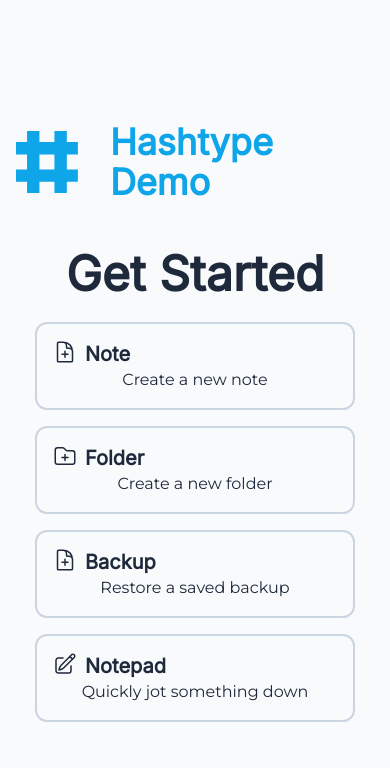
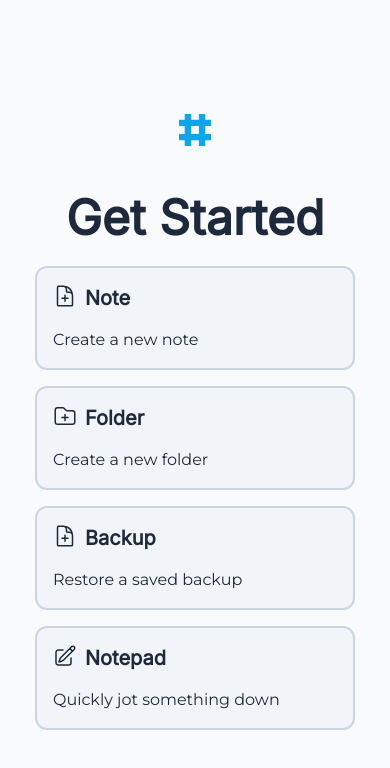
Before and after one commit to matovius/hashtype, a SvelteKit app: page /demo in a window 390 px wide. Shown: the top 768 px of the page. Built offline with nearby package versions, Linux system fonts and the light colour scheme; a web font is replaced by a local one.

Commit message:
Add responsiveness and state styles

```diff
--- a/src/routes/demo/+page.svelte
+++ b/src/routes/demo/+page.svelte
@@ -39,22 +39,21 @@
   <title>Hashtype Demo App</title>
 </svelte:head>
 
-<main class="w-full h-full flex justify-center items-center">
+<main class="w-full h-full flex justify-center items-center overflow-y-scroll">
   <div class="flex flex-col gap-12 p-4">
     <div
-      class="text-sky-500 dark:text-slate-300 flex justify-center items-center gap-8"
+      class="text-sky-500 dark:text-slate-300 flex justify-center items-center gap-4 sm:gap-6 md:gap-8"
     >
-      <div class="w-16 aspect-square">
+      <div class="w-8 sm:w-12 md:w-16 aspect-square">
         <HashtypeLogo />
       </div>
-      <Text as="h2">Hashtype Demo</Text>
     </div>
     <div class="flex flex-col justify-center items-center gap-6">
       <Text as="h1">Get Started</Text>
       <div class="flex justify-center items-center gap-4 flex-wrap">
         {#each startingActions as startingAction}
           <button
-            class="outline-none w-full max-w-xs p-4 rounded-xl border-2 border-slate-300 hover:border-slate-500 focus:border-slate-500 dark:border-slate-700 dark:hover:border-slate-500"
+            class="transition outline-none text-left w-full max-w-xs p-4 flex flex-col gap-4 rounded-xl border-2 border-slate-300 hover:border-slate-500 focus:border-slate-500 dark:border-slate-700 dark:hover:border-slate-500 dark:focus:border-slate-500 bg-slate-100 hover:bg-slate-300 focus:bg-slate-300 dark:bg-slate-800 dark:hover:bg-slate-700 dark:focus:bg-slate-700"
           >
             <div class="flex gap-2">
               <svelte:component this={startingAction.icon} />
```
